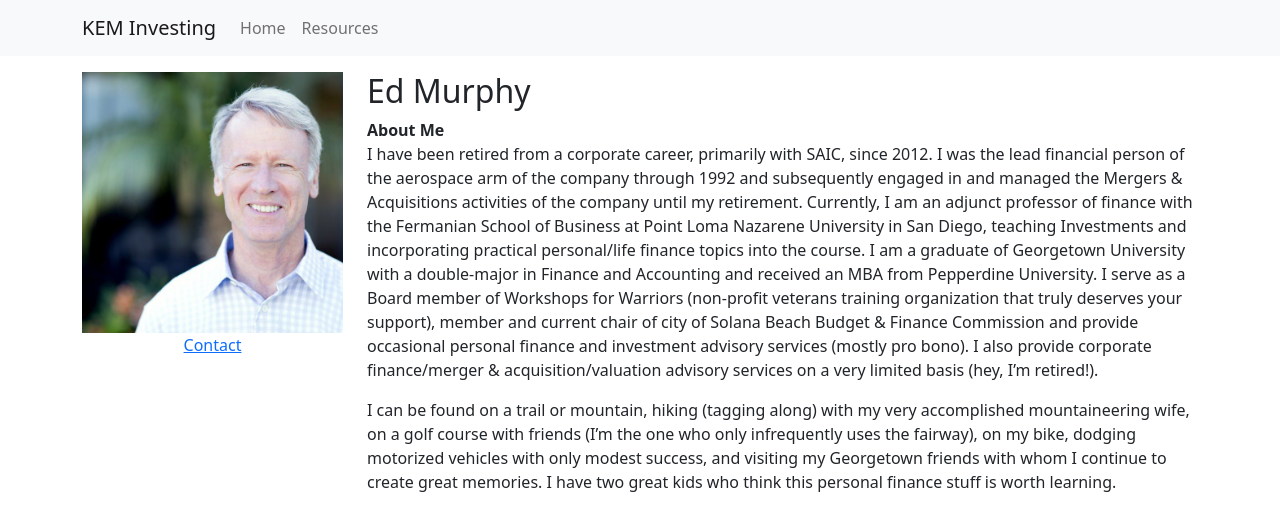
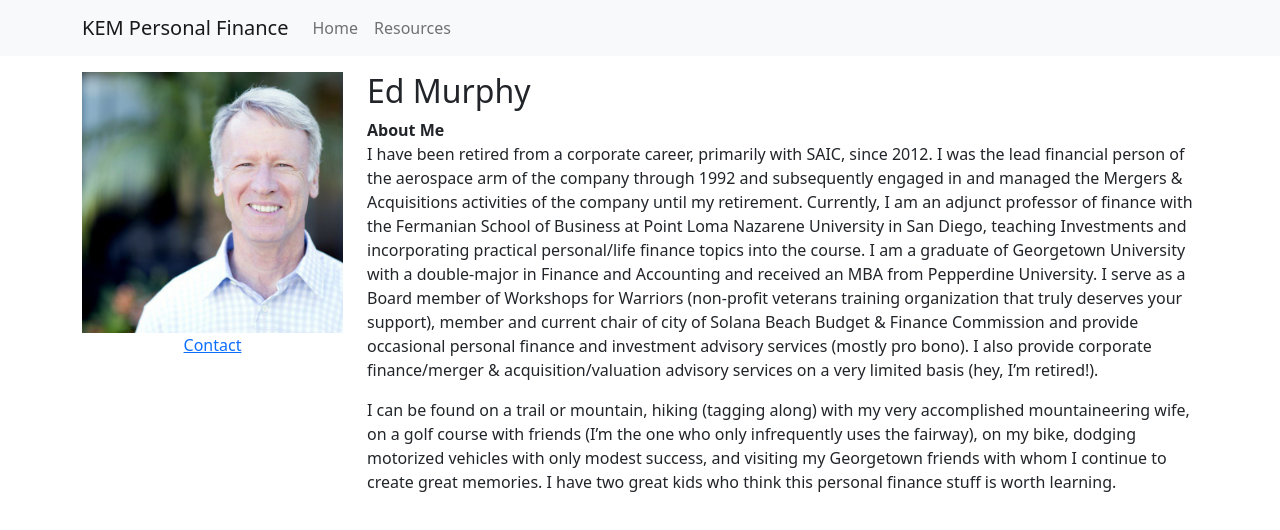
Before and after one commit to Yhprum/murphy-personal-finance, a React (Create React App) app: page / in a window 1280 px wide. Shown: the top 530 px of the page. Built offline with nearby package versions, Linux system fonts and the light colour scheme.

Commit message:
Update Header.js

```diff
--- a/src/components/Header.js
+++ b/src/components/Header.js
@@ -6,7 +6,7 @@ function Header() {
   return (
     <Navbar bg="light" expand="md" className="mb-3">
       <Container>
-        <Navbar.Brand href="/">KEM Investing</Navbar.Brand>
+        <Navbar.Brand href="/">KEM Personal Finance</Navbar.Brand>
         <Navbar.Toggle aria-controls="basic-navbar-nav" />
         <Navbar.Collapse id="basic-navbar-nav">
           <Nav className="me-auto">
```
